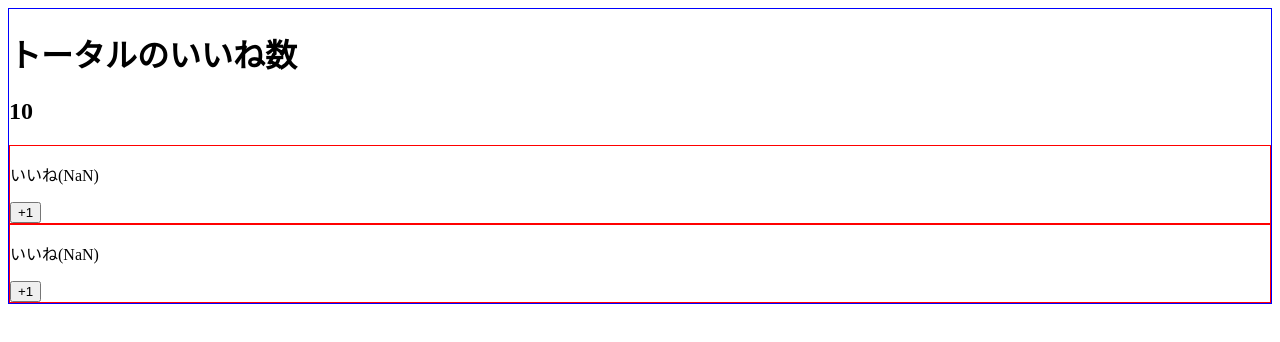
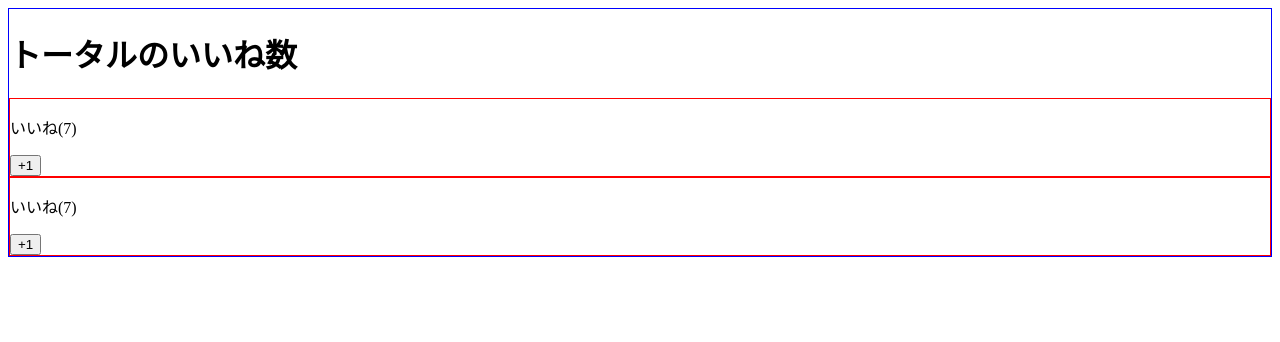
Before and after one commit to aki537/vue.js, a Vue app in the folder section5/6/7/vue.js-test/: page / in a window 1280 px wide. Shown: the top 342 px of the page. Built offline with nearby package versions, Linux system fonts and the light colour scheme.

Commit message:
88 props(親から子にデータを受け渡す)

```diff
--- a/section5/6/7/vue.js-test/src/App.vue
+++ b/section5/6/7/vue.js-test/src/App.vue
@@ -2,8 +2,9 @@
   <div>
     <LikeHeader></LikeHeader>
     <h2>{{ number }}</h2>
-    <LikeNumber></LikeNumber>
-    <LikeNumber></LikeNumber>
+    <!-- 親から子に受け渡すために属性を定義する -->
+    <LikeNumber v-bind:konumber="oyanumber"></LikeNumber>
+    <LikeNumber :konumber="oyanumber"></LikeNumber>
   </div>
 </template>
 
@@ -13,7 +14,7 @@ import LikeHeader from "./components/LikeHeader.vue"
 export default {
   data() {
     return{
-      number: 10
+      oyanumber: 14
     };
   },
   components: {
--- a/section5/6/7/vue.js-test/src/components/LikeNumber.vue
+++ b/section5/6/7/vue.js-test/src/components/LikeNumber.vue
@@ -1,19 +1,21 @@
 <template>
   <div>
     <!-- 親コンポーネント(App.vue)のnumberをここに反映させたい -->
-    <p>いいね({{number / 2}})</p>
+    <p>いいね({{konumber / 2}})</p>
     <button @click="increment">+1</button>
   </div>
 </template>
 
 <script>
 export default {
+  // App.vueのLikeNumberで定義したnumberがpropsで受け取れる
+  props: ["konumber"],
   methods: {
     increment() {
       this.number += 1;
     }
   }
-}
+};
 </script>
 
 <style scoped>
```
